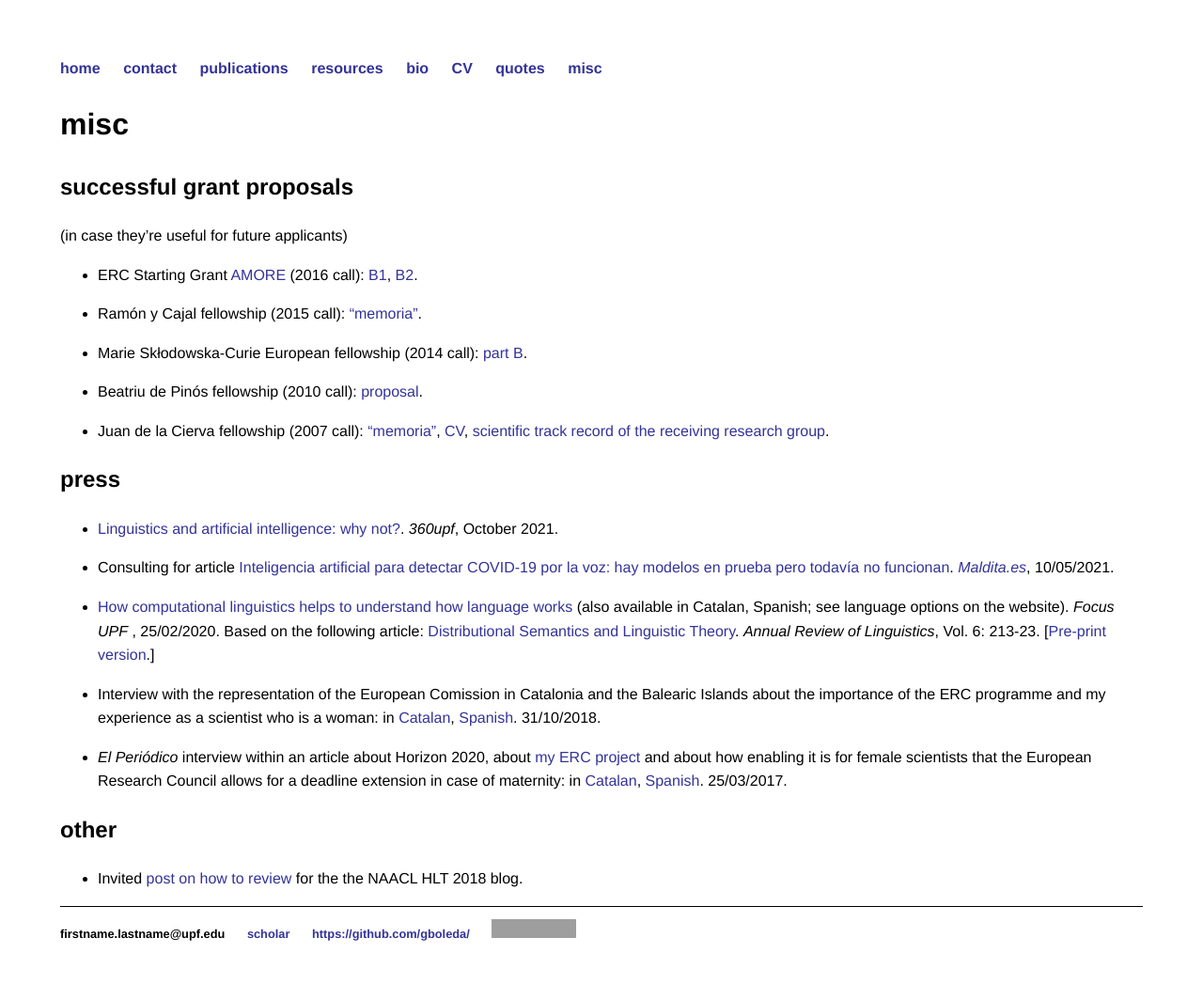
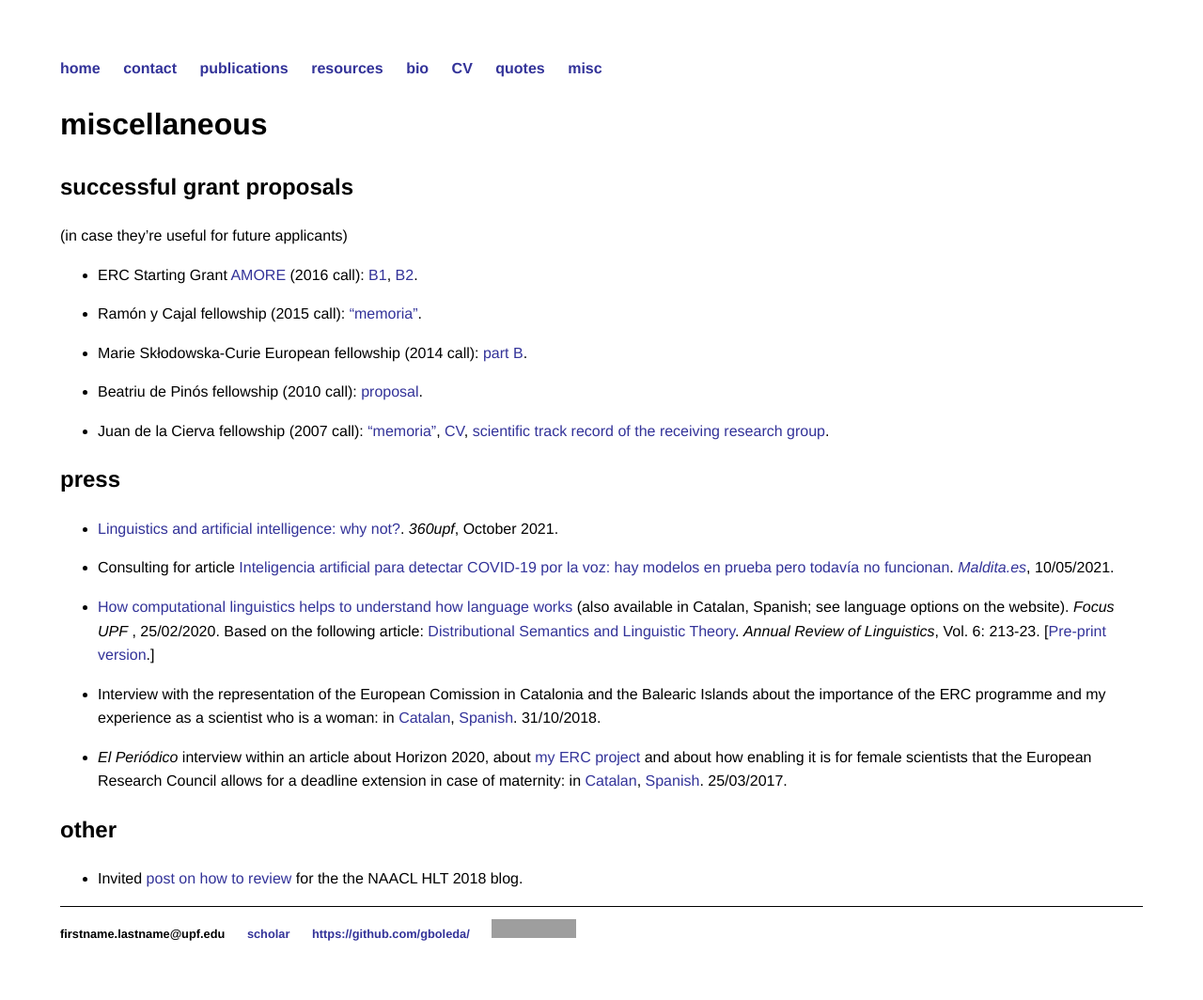
Before and after one commit to gboleda/gboleda.github.io, a Jekyll site: the page built from misc.md, in a window 1280 px wide. Shown: the whole page at 94% size. Built offline with Jekyll 4.4.1, drawn with Linux system fonts in a browser that asks for light colours; grey boxes are pictures that could not be loaded.

Commit message:
rev jan 22

```diff
--- a/misc.md
+++ b/misc.md
@@ -3,7 +3,7 @@ layout: default
 title: Gemma Boleda -- miscellaneous
 ---
 
-# misc
+# miscellaneous
 
 ## successful grant proposals
 
```
